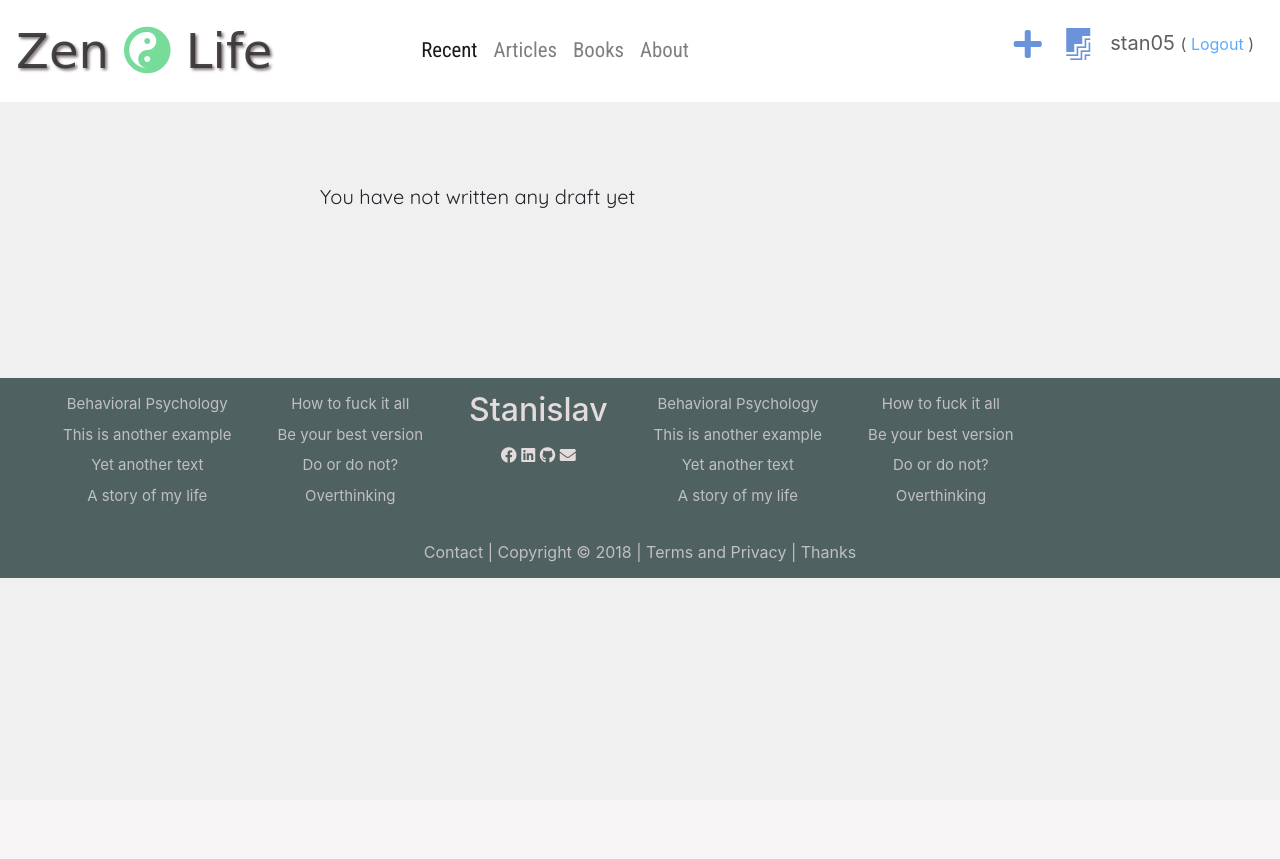
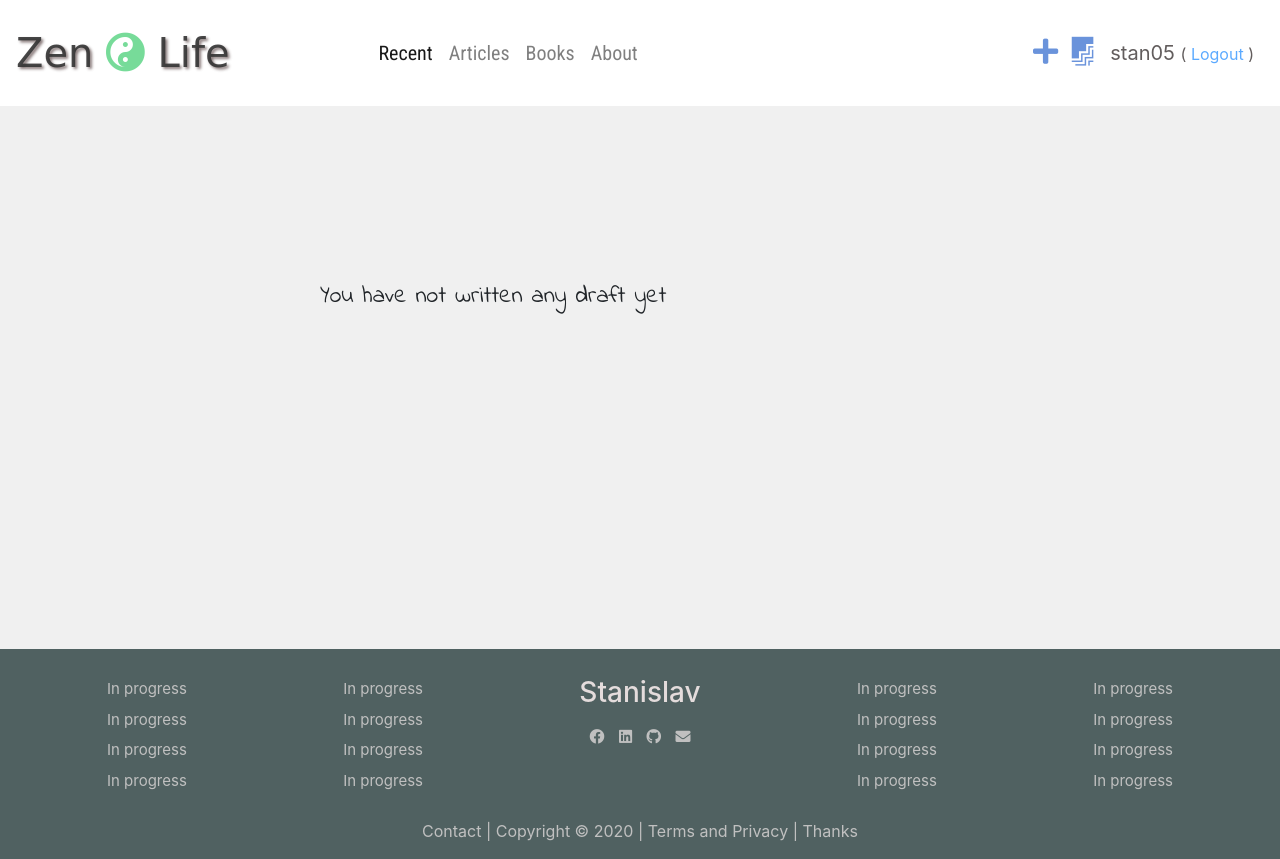
Before and after one commit to StanPeter/zenLife, a Django app: page /drafts/ in a window 1280 px wide. Before the commit the page ends 578 px from the top, so only its background shows below. Run offline with Django 3.2, Linux system fonts and the light colour scheme; a user stored in the database is signed in; data comes from the database, SQL or seed files in the repository; both versions use the stored data as it was after the commit; some libraries are stand-ins or nearby versions; some web fonts are replaced.

Commit message:
flavicon, footer + navbar responsive, fonts changed to 'rem'

```diff
--- a/blogApp/static/css/blogApp.css
+++ b/blogApp/static/css/blogApp.css
@@ -7,6 +7,9 @@ html, body {
     min-height: 100%;
     height: 100%;
     width: 100%;
+    margin: 0;
+    padding: 0;
+    font-size: 100%;
   }
 
 body {
@@ -18,9 +21,10 @@ body {
 .navbar {
     background: #fff;
 }
+
 /* custom navbar */
 .nav-div ul li a {
-    font-size: 1.3rem;
+    font-size: 1.25rem;
     font-family: 'Roboto Condensed', sans-serif;
     color: rgb(59, 53, 53);
 }
@@ -38,7 +42,7 @@ body {
 
 .logo {
     color: rgb(105, 87, 87);
-    font-size: 3rem;
+    font-size: 2.5rem;
     padding-right: 10%;
     font-family: 'Barriecito', cursive;
     text-shadow: 2px 2px 3px rgb(105, 87, 87);
@@ -54,9 +58,14 @@ body {
     text-shadow: none;
 }
 
+.nav-login {
+    display: none;
+}
+
 .nav-login a i {
     color: rgb(106, 147, 219);
-    padding: 20px 10px;
+    padding: 1.9rem 0.425rem;
+    font-size: 1.8rem;
 }
 
 .nav-login a i:hover {
@@ -64,12 +73,12 @@ body {
 }
 
 .nav-login p{
-    font-size: 20px;
+    font-size: 1.25rem;
     color: rgb(59, 53, 53);
     opacity: 0.8;
-    padding: 20px 10px;
+    padding: 1.25rem 0.625rem;
     float: right;
-    margin-right: 0px;
+    margin: 0;
 }
 .nav-login p a{
     text-decoration: none;
@@ -79,68 +88,54 @@ body {
     color: rgb(18, 207, 166);
 }
 .nav-else{
-    padding-left: 200px;
+    padding-left: 8%;
 }
-/* CSS to the content from the base {%block content%} */
+
+/* post list */
 .content-wrapper {
     text-align: center;
-    margin-bottom: 40px;
-    margin-top: 60px;
+    margin-top: 7%
 }
+
+/*
+not working yet
+.tooltip .tooltip-inner {
+    background-color: green;
+}
+
+.tooltip .arrow::before {
+    border-left-color: green;
+} */
+
+
 .content-div {
     display: inline-block;
     text-align: left;
-    padding: 20px 0px;
+    padding: 1.25rem 0px;
     font-family: 'Quicksand', sans-serif;
-    font-size: 20px;
+    font-size: 1.25rem;
 }
 .content-div a i{
-    font-size: 30px;
-    padding: 10px;
+    font-size: 1.875rem;
+    padding: 0.625rem;
     color: rgb(70, 119, 204);
 }
 .content-div a i:hover{
     text-shadow: 3px 3px 6px rgb(18, 207, 166);
 }
-/* CSS to the footer part */
-.footer-wrapper {
-    background-color: rgb(80, 97, 97);
-    width: 100%;
-    height: 200px;
-}
-.footer-wrapper p{
-    text-align: center;
-    color: silver;
-}
-.footer-div {
-    color: rgb(228, 220, 220);
-    margin: 20px 40px;
-    display: flex;
-    text-align: center;
-}
-.footer-div ul{
-    flex-flow: column;
-    list-style: none;
-    margin: 10px 20px;
-}
-.footer-div ul li{
-    padding: 3px;
-}
-.footer-div ul li a{
-    color: silver;
-    text-decoration: none;
-    font-size: 15px;
-}
+
+/* posts */
+
 .post-div {
-    padding: 30px 0px;
+    padding: 0.625rem 0;
 }
 .post-div a i {
-    padding: 20px;
+    padding: 1.25rem;
 }
 .post-div h2 {
-    padding: 10px 20px 20px 10px;
+    padding: 0.625rem 1.25rem 1.25rem 0.625rem;
     font-family: 'Indie Flower', cursive;
-    font-size: 50px;
+    font-size: 2.5rem;
     color: rgb(60, 88, 124);
 }
 .post-div h2 a{
@@ -157,10 +152,10 @@ body {
 .time {
     margin-left: 5px !important;
     font-style: italic;
-    font-size: 15px;
+    font-size: 0.9375rem;
 }
 .comments a i{
-    font-size: 20px;
+    font-size: 1.25rem;
     padding: 5px;
 }
 .comments p{
@@ -172,6 +167,14 @@ body {
 .new-edit-div .btn-primary {
     float: right;
 }
+
+.no-draft {
+    padding: 10% 0 30%;
+    font-family: 'Indie Flower', cursive;
+    font-size: 1.5rem;
+}
+
+/* pagination */
 .pagination {
     display: inline-block;
 }
@@ -190,43 +193,72 @@ body {
 }
 
 
-@media only screen and (min-width: 600px){
-
+/* footer */
+.footer-wrapper {
+    background-color: rgb(80, 97, 97);
+    width: 100%;
 }
 
-
-
-/* navbar, delete later */
-
-.topnav {
-  overflow: hidden;
-  background-color: #333;
+.footer-wrapper p{
+    text-align: center;
+    color: silver;
+    padding-bottom: 1rem !important;
+    margin: 0;
+}
+.footer-div {
+    color: rgb(228, 220, 220);
+    margin: 1rem 1.8rem;
+    display: flex;
+    text-align: center;
+    justify-content: space-around;
+    padding-top: 1rem;
+}
+.footer-div ul{
+    flex-flow: column;
+    list-style: none;
+    margin: 0.5rem 1rem;
 }
 
-.topnav a {
-  float: left;
-  display: block;
-  color: #f2f2f2;
-  text-align: center;
-  padding: 14px 16px;
-  text-decoration: none;
-  font-size: 17px;
+.footer-div ul li{
+    padding: 3px;
+}
+.footer-div ul li a{
+    color: silver;
+    text-decoration: none;
+    font-size: 0.9375rem;
 }
 
-.topnav a:hover {
-  background-color: #ddd;
-  color: black;
+.contact-info {
 }
 
-.topnav a.active {
-  background-color: #4CAF50;
-  color: white;
+.contact-info h2 {
 }
 
-.topnav .icon {
-  display: none;
+.contact-info a i {
+    padding: 5px;
 }
 
-@media screen and (max-width: 768) {
+#copyright a {
+    text-decoration: none;
+    color: silver;
+}
 
+/* media queries */
+@media only screen and (min-width: 768px){
+    .nav-login {
+        display: flex;
+        align-items: center;
+    }
+    .nav-user-item {
+        display: none;
+    }
 }
+
+@media (max-width: 930px) {
+    html, body {
+        font-size: 14px !important;
+    }
+    .logo {
+        padding-right: 6%;
+    }
+}
--- a/blogApp/templates/blogApp/base.html
+++ b/blogApp/templates/blogApp/base.html
@@ -3,17 +3,25 @@
 <html>
 
 <head>
-    <meta charset="UTF-8">
-    <meta name="viewport" content="width=device-width, height=device-height, initial-scale=1.0, minimum-scale=1.0">
-    <title>{% block title %}{% endblock %}</title>
-    <link rel="stylesheet" href="https://stackpath.bootstrapcdn.com/bootstrap/4.3.1/css/bootstrap.min.css" integrity="sha384-ggOyR0iXCbMQv3Xipma34MD+dH/1fQ784/j6cY/iJTQUOhcWr7x9JvoRxT2MZw1T" crossorigin="anonymous">
+    <!-- metas -->
+    <meta charset="utf-8">
+    <meta name="viewport" content="width=device-width, initial-scale=1, shrink-to-fit=no">
+    <!-- bootstrap -->
+    <link rel="stylesheet" href="https://stackpath.bootstrapcdn.com/bootstrap/4.4.1/css/bootstrap.min.css" integrity="sha384-Vkoo8x4CGsO3+Hhxv8T/Q5PaXtkKtu6ug5TOeNV6gBiFeWPGFN9MuhOf23Q9Ifjh" crossorigin="anonymous">
+    <!-- google fonts -->
     <link href="https://fonts.googleapis.com/css?family=Fauna+One|Quicksand|Gruppo|Barriecito|Roboto+Condensed&display=swap" rel="stylesheet">
     <link href="https://fonts.googleapis.com/css?family=Courgette|Indie+Flower|Rajdhani|Shadows+Into+Light&display=swap" rel="stylesheet">
     <link rel="stylesheet" href="https://fonts.googleapis.com/css?family=Source+Code+Pro">
+    <!-- font awesome -->
     <link rel="stylesheet" href="https://use.fontawesome.com/releases/v5.9.0/css/all.css">
     <link rel="stylesheet" href="https://use.fontawesome.com/releases/v5.9.0/css/v4-shims.css">
+    <!-- static CSS -->
     <link rel="stylesheet" href=" {% static 'css/blogApp.css' %} ">
     <link rel="stylesheet" href=" {% static 'css/zenburn.css' %} ">
+    <!-- favicon -->
+    <link rel="icon" href="{% static 'flavicon.png' %}" type="image/x-icon"/>
+    <!-- title -->
+    <title>{% block title %}{% endblock %}</title>
 </head>
 
 <body>
@@ -38,13 +46,22 @@
                 <li class="nav-item">
                     <a class="nav-link" href=" {% url 'about' %}">About</a>
                 </li>
+                {% if user.is_authenticated %}
+                <li class="nav-item nav-user-item">
+                    <hr style="width: 65px;">
+                    <a class="nav-link" href="">Add Post</a>
+                </li>
+                <li class="nav-item nav-user-item">
+                    <a class="nav-link" href="">My Drafts</a>
+                </li>
+                {% endif %}
             </ul>
         </div>
 
         <div class="nav-login">
             {% if user.is_authenticated %}
-            <a href=" {% url 'post_new' %} "><i class="fas fa-plus fa-2x"></i></a>
-            <a href="{% url 'post_draft' %}"><i class="fab fa-firstdraft fa-2x"></i></a>
+            <a href=" {% url 'post_new' %} " data-toggle="tooltip" data-placement="bottom" title="Add a post"><i id="" class="fas fa-plus"></i></a>
+            <a href="{% url 'post_draft' %}" data-toggle="tooltip" data-placement="bottom" title="See my drafts"><i id="" class="fab fa-firstdraft"></i></a>
             <p> {{ user.username|truncatechars:10 }} <small>( <a href="{% url 'logout' %}?next={% url 'post_list' %}">Logout</a>
                     )</small></p>
             {% else %}
@@ -67,56 +84,66 @@
     <div class="footer-wrapper">
         <div class="footer-div">
 
-            <ul>
-                <li><a href="">Behavioral Psychology</a></li>
-                <li><a href="">This is another example</a></li>
-                <li><a href="">Yet another text</a></li>
-                <li><a href="">A story of my life</a></li>
+            <ul class="d-sm-block d-none">
+                <li><a href="">In progress</a></li>
+                <li><a href="">In progress</a></li>
+                <li><a href="">In progress</a></li>
+                <li><a href="">In progress</a></li>
             </ul>
 
-            <ul>
-                <li><a href="">How to fuck it all</a></li>
-                <li><a href="">Be your best version</a></li>
-                <li><a href="">Do or do not?</a></li>
-                <li><a href="">Overthinking</a></li>
+            <ul class="d-lg-block d-none">
+                <li><a href="">In progress</a></li>
+                <li><a href="">In progress</a></li>
+                <li><a href="">In progress</a></li>
+                <li><a href="">In progress</a></li>
             </ul>
 
-            <ul>
-                <li><h2>Stanislav</h2></li>
+            <ul class="contact-info">
+                <li><h3>Stanislav</h3></li>
                 <li>
-                    <i class="fab fa-facebook"></i>
-                    <i class="fab fa-linkedin"></i>
-                    <i class="fab fa-github"></i>
-                    <i class="fas fa-envelope"></i>
+                    <a href=""><i class="fab fa-facebook"></i></a>
+                    <a href=""><i class="fab fa-linkedin"></i></a>
+                    <a href=""><i class="fab fa-github"></i></a>
+                    <a href=""><i class="fas fa-envelope"></i></a>
                 </li>
             </ul>
 
-            <ul>
-                <li><a href="">Behavioral Psychology</a></li>
-                <li><a href="">This is another example</a></li>
-                <li><a href="">Yet another text</a></li>
-                <li><a href="">A story of my life</a></li>
+            <ul class="d-sm-block d-none">
+                <li><a href="">In progress</a></li>
+                <li><a href="">In progress</a></li>
+                <li><a href="">In progress</a></li>
+                <li><a href="">In progress</a></li>
             </ul>
 
-            <ul>
-                <li><a href="">How to fuck it all</a></li>
-                <li><a href="">Be your best version</a></li>
-                <li><a href="">Do or do not?</a></li>
-                <li><a href="">Overthinking</a></li>
+            <ul class="d-lg-block d-none">
+                <li><a href="">In progress</a></li>
+                <li><a href="">In progress</a></li>
+                <li><a href="">In progress</a></li>
+                <li><a href="">In progress</a></li>
             </ul>
 
         </div>
-        <p>Contact | Copyright © 2018 | Terms and Privacy | Thanks</p>
+        <p id="copyright">
+            <a href="" class="d-none d-sm-inline-block">
+                Contact |
+            </a>
+            <a href="">
+                Copyright © 2020
+            </a>
+            <a href="" class="d-none d-sm-inline-block">
+                | Terms and Privacy
+            </a>
+            <a href="" class="d-none d-md-inline-block">
+                | Thanks
+            </a></p>
     </div>
-    <script src="https://code.jquery.com/jquery-3.2.1.slim.min.js"
-        integrity="sha384-KJ3o2DKtIkvYIK3UENzmM7KCkRr/rE9/Qpg6aAZGJwFDMVNA/GpGFF93hXpG5KkN"
-        crossorigin="anonymous"></script>
-    <script src="https://cdnjs.cloudflare.com/ajax/libs/popper.js/1.12.9/umd/popper.min.js"
-        integrity="sha384-ApNbgh9B+Y1QKtv3Rn7W3mgPxhU9K/ScQsAP7hUibX39j7fakFPskvXusvfa0b4Q"
-        crossorigin="anonymous"></script>
-    <script src="https://maxcdn.bootstrapcdn.com/bootstrap/4.0.0/js/bootstrap.min.js"
-        integrity="sha384-JZR6Spejh4U02d8jOt6vLEHfe/JQGiRRSQQxSfFWpi1MquVdAyjUar5+76PVCmYl"
-        crossorigin="anonymous"></script>
+
+
+    <!-- for bootstrap -->
+    <script src="https://code.jquery.com/jquery-3.4.1.slim.min.js" integrity="sha384-J6qa4849blE2+poT4WnyKhv5vZF5SrPo0iEjwBvKU7imGFAV0wwj1yYfoRSJoZ+n" crossorigin="anonymous"></script>
+    <script src="https://cdn.jsdelivr.net/npm/popper.js@1.16.0/dist/umd/popper.min.js" integrity="sha384-Q6E9RHvbIyZFJoft+2mJbHaEWldlvI9IOYy5n3zV9zzTtmI3UksdQRVvoxMfooAo" crossorigin="anonymous"></script>
+    <script src="https://stackpath.bootstrapcdn.com/bootstrap/4.4.1/js/bootstrap.min.js" integrity="sha384-wfSDF2E50Y2D1uUdj0O3uMBJnjuUD4Ih7YwaYd1iqfktj0Uod8GCExl3Og8ifwB6" crossorigin="anonymous"></script>
+    <!-- static JS -->
     <script src="{% static 'js/blogApp.js' %}"></script>
 
 </body>
--- a/blogApp/templates/blogApp/post_draft.html
+++ b/blogApp/templates/blogApp/post_draft.html
@@ -10,7 +10,7 @@
             <p> {{ post.text|truncatechars:50|linebreaksbr }} </p>
         </div>
     {% empty %}
-        <p>You have not written any draft yet</p><br><br><br>
+        <p class="no-draft">You have not written any draft yet</p><br><br><br>
     {% endfor %}
 
 {% endblock %}
```
Also changed, not shown: db.sqlite3, 1 other file.
